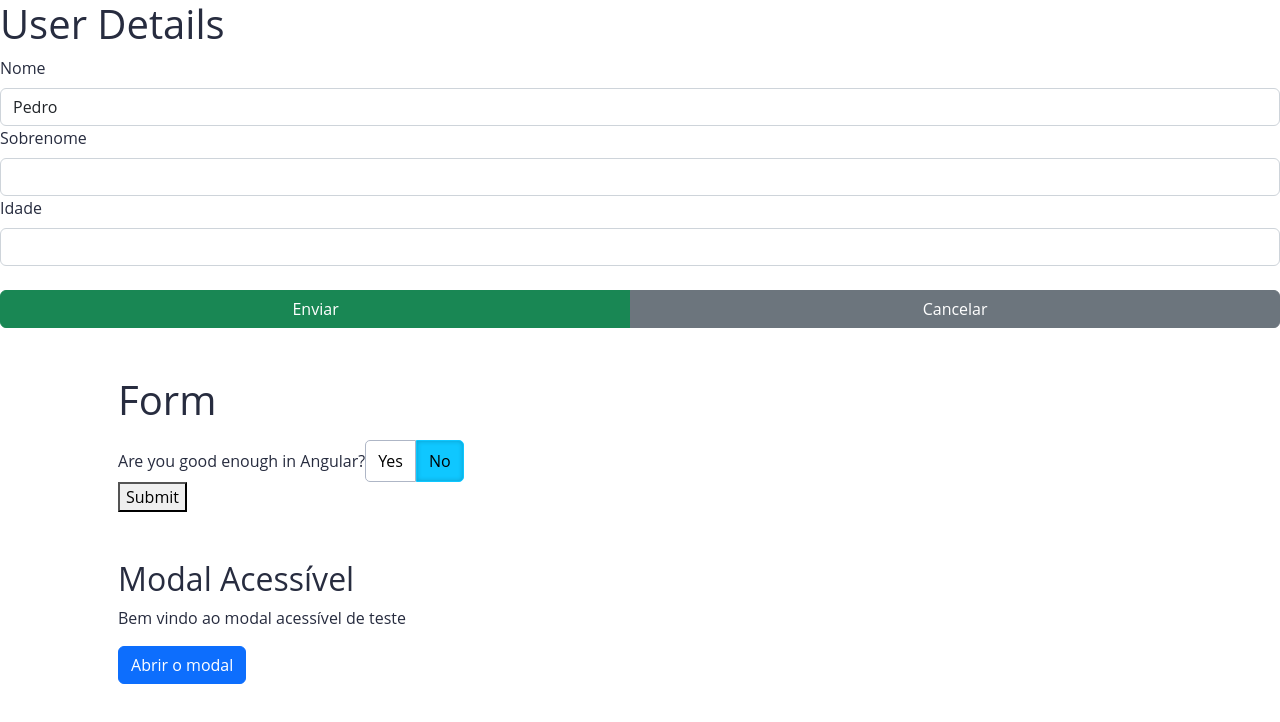
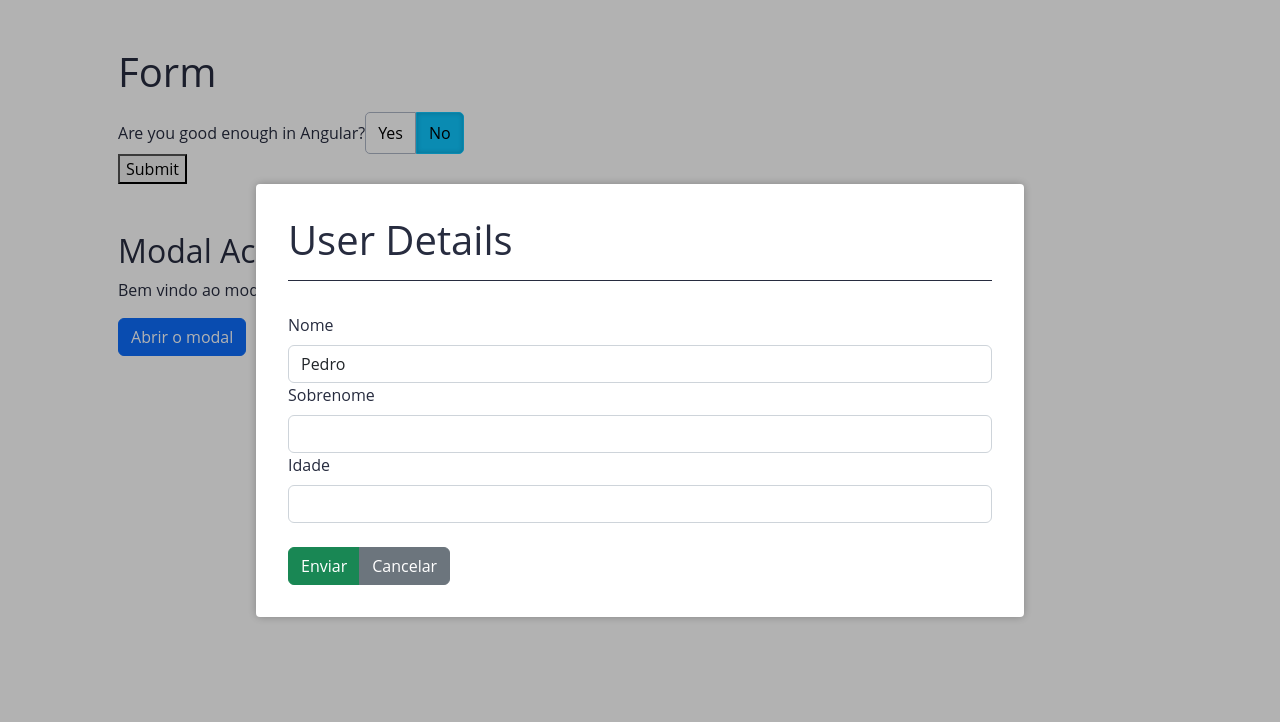
Before and after one commit to AlanGustav0/acessibilidade-web, an Angular app: page / in a window 1280 px wide. Both pictures are taken after a click on the button "Abrir o modal". Shown: the top 722 px of the page. Built offline with nearby package versions, Linux system fonts and the light colour scheme.

Commit message:
feat: estilização do modal e animação efeito fade in e fade out

```diff
--- a/src/app/app.component.html
+++ b/src/app/app.component.html
@@ -15,7 +15,7 @@
     <h2>Modal Acessível</h2>
     <p>Bem vindo ao modal acessível de teste</p>
     <button class="btn btn-primary mb-4" type="button" (click)="show()">Abrir o modal</button>
-
+</main>
 <ng-template #modal>
   <div class="mb-4">
     <label for="firstName" class="form-label">Nome</label>
@@ -38,4 +38,3 @@
     <button class="btn btn-secondary" type="button" (click)="modalRef.close()">Cancelar</button>
   </div>
 </ng-template>
-</main>
--- a/src/app/app.component.ts
+++ b/src/app/app.component.ts
@@ -14,6 +14,7 @@ export class AppComponent {
   public firstName = 'Pedro';
   public modalRef: ModalRef;
 
+
   constructor(formBuilder: FormBuilder, private modalService: ModalService) {
     this.form = formBuilder.group({
       yesNoAnswer: [{
@@ -27,7 +28,7 @@ export class AppComponent {
   }
 
   public show(): void {
-    this.modalService.open({
+    this.modalRef = this.modalService.open({
       templateRef: this.modalTemplateRef,
       title: 'User Details'
     })
--- a/src/app/app.module.ts
+++ b/src/app/app.module.ts
@@ -1,4 +1,5 @@
 import { BrowserModule } from '@angular/platform-browser';
+import { BrowserAnimationsModule } from '@angular/platform-browser/animations';
 import { NgModule } from '@angular/core';
 
 import { AppComponent } from './app.component';
@@ -15,6 +16,7 @@ import { ModalService } from './shared/components/modal/services/modal.service';
   ],
   imports: [
     BrowserModule,
+    BrowserAnimationsModule,
     YesNoButtonGroupModule,
     ReactiveFormsModule,
     DisabledControlModule
--- /dev/null
+++ b/src/app/shared/animations/fade.ts
@@ -0,0 +1,25 @@
+import { animate, style, transition, trigger } from "@angular/animations";
+
+//gatilho do angular animations através da função trigger
+export const fade = trigger(
+    'fade', //nome da animação
+    //abaixo a animação recebe um array de todas as transições que queremos aplicar
+    [
+        //inicio da transição
+        transition(
+            ':enter', //define que trata-se de uma transição de entrada
+            [
+                //estilo aplicado na animação
+                style({ opacity: 0 }),
+                animate(500, style({ opacity: 1 }))
+            ],
+        ),
+        transition(
+            ':leave', //define que trata-se de uma transição de saída
+            [
+                //estilo aplicado na animação, sem necessidade de informar estilo inicial, já que temos um valor aplicado de entrada
+                animate(500, style({ opacity: 0 }))
+            ],
+        )
+    ]
+);
--- a/src/app/shared/components/modal/modal.component.html
+++ b/src/app/shared/components/modal/modal.component.html
@@ -1,6 +1,6 @@
 <div class="modal-overlay">
-    <div class="modal-content">
-        <h1>{{config.title}}</h1>
+    <div class="modal-overlay__content">
+        <h1 class="modal-overlay__content__title">{{config.title}}</h1>
         <ng-container *ngTemplateOutlet="config.templateRef"></ng-container>
     </div>
 </div>
--- a/src/app/shared/components/modal/modal.component.scss
+++ b/src/app/shared/components/modal/modal.component.scss
@@ -0,0 +1,29 @@
+.modal-overlay{
+    position: fixed;
+    top:0;
+    left: 0;
+    right: 0;
+    bottom: 0;
+    z-index: 100;
+    display: flex;
+    align-items: center;
+    justify-content: center;
+    background-color: rgba(0, 0,0,0.3);
+
+    &__content{
+        padding: 2rem;
+        margin: 2%;
+        min-width: 94%;
+        @media screen and (min-width:600px) {
+            min-width: 60%;
+        }
+        border-radius: 4px;
+        box-shadow: 0 0 8px rgba(0,0,0,.25);
+        background-color: #fff;
+        &__title{
+            border-bottom: solid 1px;
+            padding-bottom: 1rem;
+            margin-bottom: 2rem;
+        }
+    }
+}
--- a/src/app/shared/components/modal/modal.component.ts
+++ b/src/app/shared/components/modal/modal.component.ts
@@ -1,18 +1,15 @@
-import { Component, OnInit } from '@angular/core';
+import { Component, HostBinding, OnInit } from '@angular/core';
+import { fade } from '../../animations/fade';
 import { ModalConfig } from './interfaces/modal-config.interface';
 
 @Component({
   selector: 'app-modal',
   templateUrl: './modal.component.html',
-  styleUrls: ['./modal.component.scss']
+  styleUrls: ['./modal.component.scss'],
+  animations: [fade]
 })
-export class ModalComponent implements OnInit {
-
-  public config:ModalConfig;
-
-  constructor() { }
-
-  ngOnInit(): void {
-  }
+export class ModalComponent {
+  @HostBinding('@fade') fade = true;
+  public config: ModalConfig;
 
 }
--- a/src/app/shared/components/modal/services/modal.service.ts
+++ b/src/app/shared/components/modal/services/modal.service.ts
@@ -8,7 +8,7 @@ export class ModalService {
 
   private componentFactory: ComponentFactory<ModalComponent>;
 
-  constructor(componentFactoryResolver: ComponentFactoryResolver, private readonly _injector: Injector,private _bodyInjectorService:BodyInjectorService) {
+  constructor(componentFactoryResolver: ComponentFactoryResolver, private _injector: Injector,private _bodyInjectorService:BodyInjectorService) {
     this.componentFactory = componentFactoryResolver.resolveComponentFactory(ModalComponent);
   }
 
@@ -25,11 +25,9 @@ export class ModalService {
 }
 
 export class ModalRef {
-
   constructor(private componentRef: ComponentRef<ModalComponent>) { }
 
   public close(): void {
-    console.log('chamou')
     this.componentRef.destroy();
   }
 }
```
Lines whose indentation alone changed are shown as unchanged.
